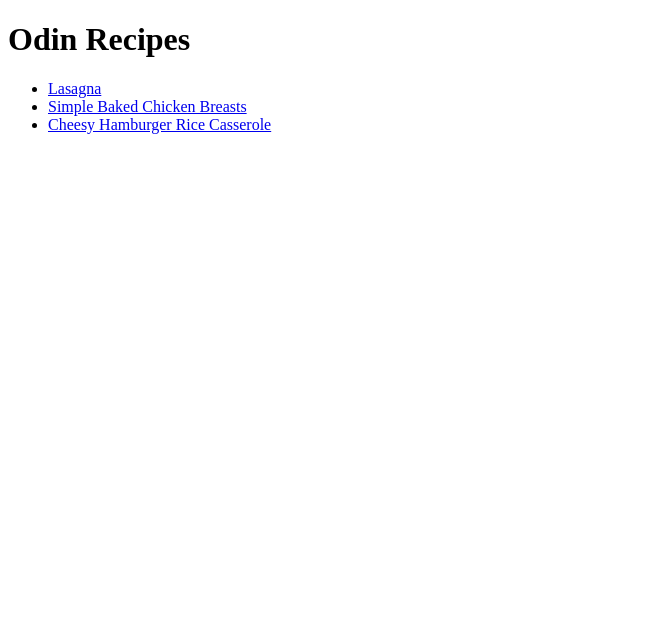
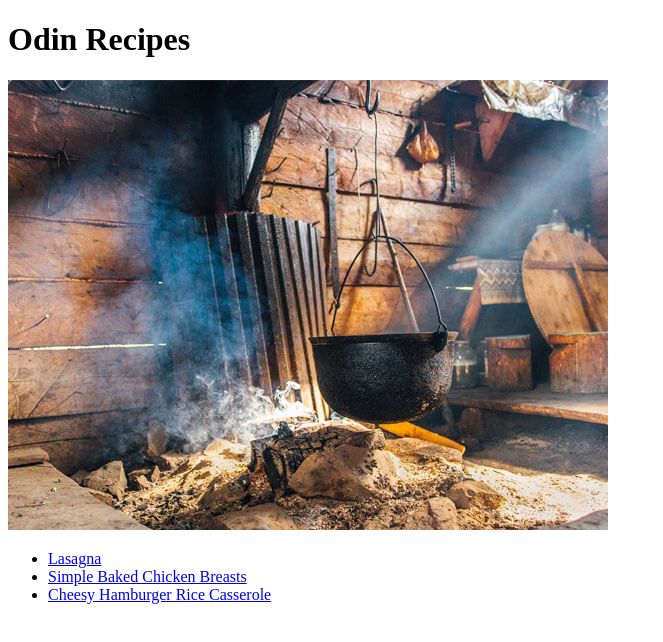
Before and after one commit to CzeskyCzechoslowacky/odin-recipes, a plain HTML site: page index.html in a window 1280 px wide. Shown: the whole page, without its empty margins (0-663 px from the left). Drawn offline with Linux system fonts and the light colour scheme.

Commit message:
Add links to index and img

```diff
--- a/index.html
+++ b/index.html
@@ -7,7 +7,7 @@
 
 <body>
     <h1>Odin Recipes</h1>
-
+        <img src="recipes/v-eats.jpg" alt="Where is viking?">
         <ul>
             <li><a href="recipes/lasagna.html">Lasagna</a></li>
             <li><a href="recipes/Simple-Baked-Chicken-Breasts.html">Simple Baked Chicken Breasts</a></li>
```
Also changed, not shown: recipes/v-eats.jpg (added).
